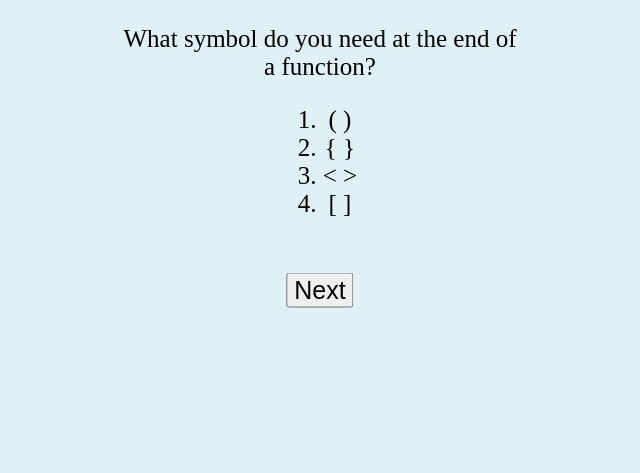
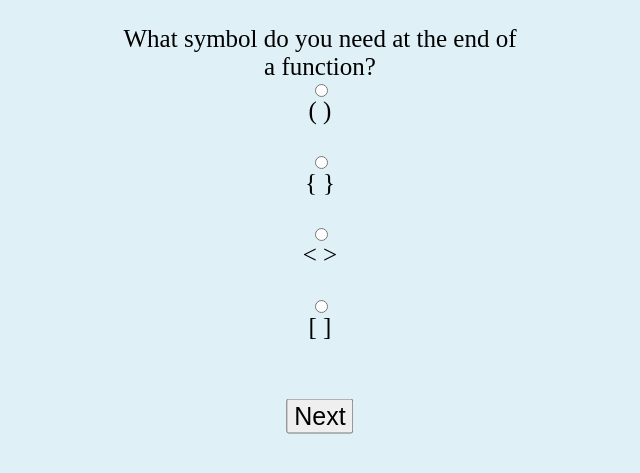
Before and after one commit to wedniatnuom/Coding_Quiz, a plain HTML site: page index.html in a window 1280 px wide. Both pictures are taken after a click on the button "Start Quiz". Shown: the part 217-690 px from the top of the page, without its empty margins (320-960 px from the left). Drawn offline with Linux system fonts and the light colour scheme.

Commit message:
added radio buttons and tied answers to them

```diff
--- a/assets/css/style.css
+++ b/assets/css/style.css
@@ -18,7 +18,7 @@ body header div {
     justify-content: center;
     align-items: center;
     flex-direction: column;
-    font-size: 75px;
+    font-size: 50px;
     color: rgb(5, 5, 112);
     text-align: center;
 }
--- a/assets/js/script.js
+++ b/assets/js/script.js
@@ -8,11 +8,11 @@ var quizQuestions = [
 ]
 
 var quizAnswers = [
-    { qa: "( )", qb: "{ }", qc: "< >", qd: "[ ]", answer: "qa" },
-    { qa: "( )", qb: "{ }", qc: "< >", qd: "[ ]", answer: "qd" },
-    { qa: "getElementByClassName", qb: "createElement", qc: "getElementById", qd: "createElement", answer: "qc" },
-    { qa: "Before </body>", qb: "Inside <head>", qc: "After </html>", qd: "Inside <header>", answer: "qa" },
-    { qa: "flex: wrap", qb: "flex-wrap: wrap", qc: "flex-wrap: true", qd: "flexwrap: true", answer: "qb" }
+    { q0: "( )", q1: "{ }", q2: "< >", q3: "[ ]", answer: "q1" },
+    { q0: "( )", q1: "{ }", q2: "< >", q3: "[ ]", answer: "q3" },
+    { q0: "getElementByClassName", q1: "createElement", q2: "getElementById", q3: "createElement", answer: "q2" },
+    { q0: "Before </body>", q1: "Inside <head>", q2: "After </html>", q3: "Inside <header>", answer: "q0" },
+    { q0: "flex: wrap", q1: "flex-wrap: wrap", q2: "flex-wrap: true", q3: "flexwrap: true", answer: "q1" }
 ]
 var timerEl = document.getElementById("timer")
 var mainEl = document.getElementById("mainText")
@@ -27,24 +27,39 @@ var li2 = document.createElement("li");
 var li3 = document.createElement("li");
 var li4 = document.createElement("li");
 var quizIndex = 0
+var clickCounter = 1
+
 
 
 function genQuestions() {
     textEl.textContent = quizQuestions[quizIndex];
-    textEl.appendChild(listEl);
-    listEl.appendChild(li1);
-    listEl.appendChild(li2);
-    listEl.appendChild(li3);
-    listEl.appendChild(li4);
+
+
     if (quizQuestions.length > quizIndex) {
-        li1.textContent = quizAnswers[quizIndex].qa;
-        li2.textContent = quizAnswers[quizIndex].qb;
-        li3.textContent = quizAnswers[quizIndex].qc;
-        li4.textContent = quizAnswers[quizIndex].qd;
+        var radioLoop = 4
+
+        for (i = 0; i < radioLoop; i++) {
+
+            var radiobox = document.createElement('input');
+            radiobox.type = 'radio';
+            radiobox.id = quizAnswers[clickCounter]['q' + i];
+            radiobox.value = quizAnswers[clickCounter]['q' + i];
+            radiobox.name = "radioAnswers";
+
+            var label = document.createElement('label')
+            label.htmlFor = quizAnswers[clickCounter]['q' + i];
+            label.textContent = quizAnswers[clickCounter]['q' + i];
+
+            var newline = document.createElement('br');
+
+            var container = document.getElementById('container');
+            textEl.appendChild(radiobox);
+            textEl.appendChild(label);
+            textEl.appendChild(newline);
         }
         quizIndex++
     }
-
+}
 
     document.getElementById("startButton").addEventListener("click", function () {
         textEl2.textContent = "";
@@ -57,20 +72,22 @@ document.getElementById("startButton").addEventListener("click", function () {
     })
 
     nextEl.addEventListener("click", function () {
-    console.log(quizIndex)
-    console.log(quizQuestions.length)
-    genQuestions()
-    if (quizQuestions.length < quizIndex) {
+        genQuestions();
+        clicks();
+        console.log(clickCounter)
+        if (quizQuestions.length < clickCounter) {
             textEl.textContent = "Finished!"
             nextEl.style.display = "none";
             li1.style.display = "none";
             li2.style.display = "none";
             li3.style.display = "none";
             li4.style.display = "none";
+        }
+    })
 
+    function clicks() {
+        nextEl.onclick = clickCounter++
     }
-
-})
 
 
     function countdownTimer() {
@@ -82,7 +99,7 @@ function countdownTimer() {
             if (timeClock <= 0) {
                 clearInterval(countDown);
             }
-        if (textEl.textContent === "Finished!"){
+            if (textEl.textContent === "Finished!") {
                 clearInterval(countDown);
                 timerEl.style.display = "none";
             }
@@ -91,22 +108,3 @@ function countdownTimer() {
 
         }, 1000);
     }
-
-
-
-
-
-
-// document.getElementById("next").addEventListener(click, function(){
-//     console.log("it worked")
-// })
-
-
-
-// document.getElementById("startButton").addEventListener("click", quizLoop())
-//     document.getElementById("mainText").innerHTML = quizLoop
-//     console.log(quizLoop)
-
-// getElementById("mainText").innerHTML = quizQuestions[0]
-
-//     })
```
Also changed, not shown: index.html (+0 -4 lines). Lines whose indentation alone changed are shown as unchanged.
